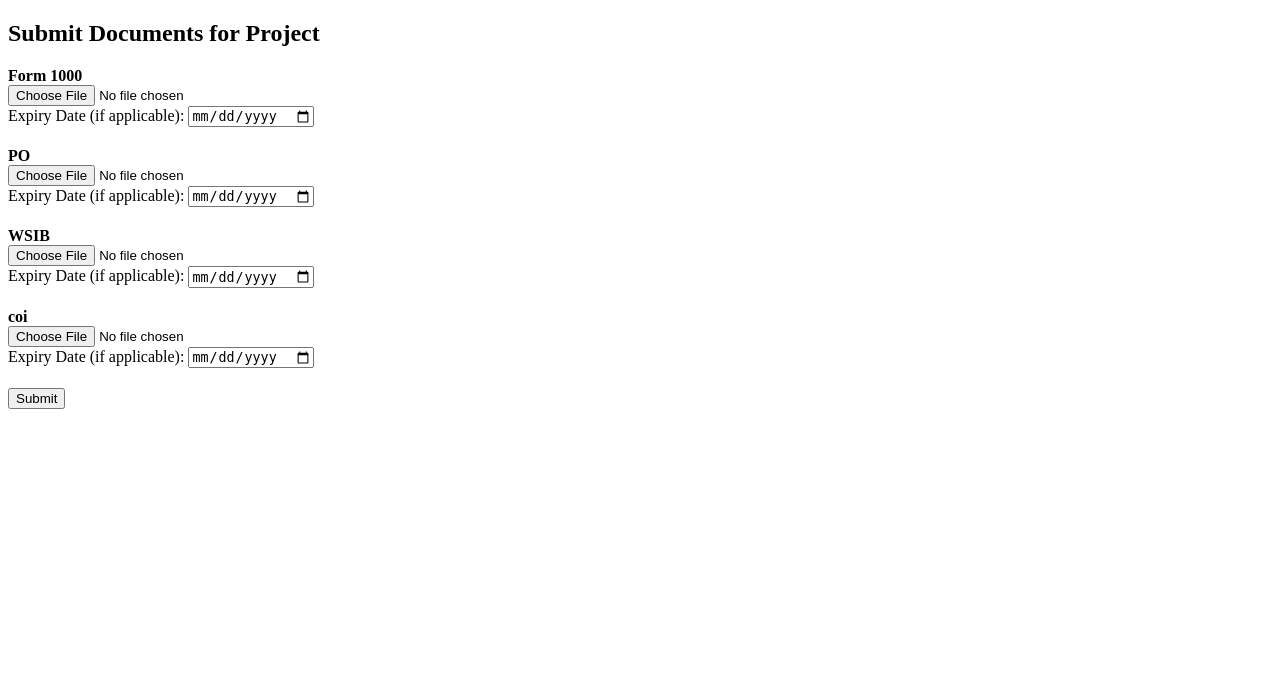
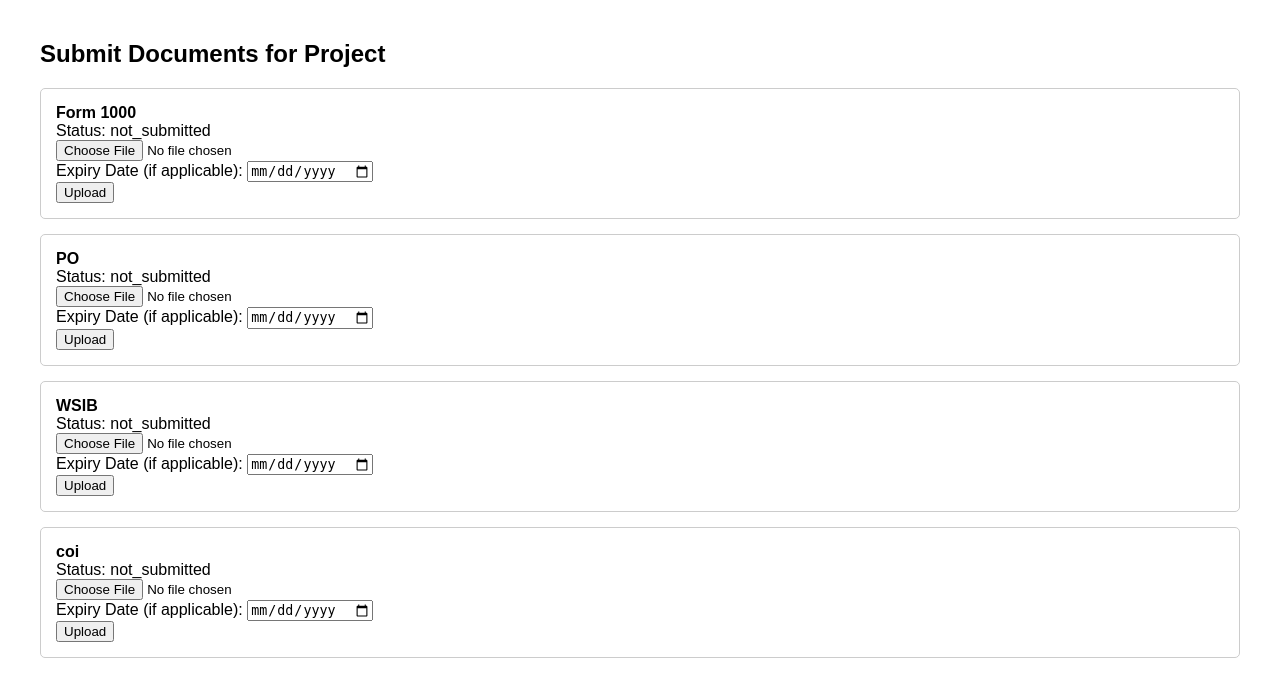
Before and after one commit to Klodmy/compliance, a Flask app: a page that uses templates/submission.html in a window 1280 px wide. Shown: the top 697 px of the page. Run offline with Flask 3, Linux system fonts and the light colour scheme; data comes from the database, SQL or seed files in the repository; both versions use the stored data as it was after the commit.

Commit message:
proper status display for each doc and submission in general, re-upload files that 'require action'

```diff
--- a/app.py
+++ b/app.py
@@ -255,12 +255,40 @@ def submission(token):
                 # saves the file
                 file.save(filepath)
 
+                # cleans up old doc submission in case re-submission is required
+                db.execute("DELETE FROM docs WHERE request_id = ? AND doc_type = ?", (doc_request["id"], doc_type))
+
                 # adds information about this submission to db
-                db.execute("INSERT INTO docs (submitting_user_id, link, date_submitted, expiry_date, confirmation, doc_type, request_id, admin_user_id) VALUES (?, ?, datetime('now'), ?, 'pending', ?, ?, ?)", (session['id'], filepath, expiry, doc_type, doc_request["id"], doc_request["admin_id"]))
+                db.execute("INSERT INTO docs (submitting_user_id, link, date_submitted, expiry_date, confirmation, doc_type, request_id, admin_user_id, doc_status) VALUES (?, ?, datetime('now'), ?, 'pending', ?, ?, ?, ?)", (session['id'], filepath, expiry, doc_type, doc_request["id"], doc_request["admin_id"], "pending_review"))
 
         db.commit()
 
-    return render_template("submission.html", doc_request=doc_request, required_docs=required_docs)
+    # get submitted docs for this request
+    submitted_docs = db.execute("SELECT * FROM docs WHERE request_id = ?", (doc_request["id"],)).fetchall()
+
+    # turn into dict by doc_type
+    submitted_lookup = {doc["doc_type"]: dict(doc) for doc in submitted_docs}
+
+    # merge with required_docs
+    docs_to_display = []
+
+    for req in required_docs:
+        doc_type = req["doc_type"]
+        doc = submitted_lookup.get(doc_type)
+
+        if doc:
+            docs_to_display.append(doc)
+        else:
+            docs_to_display.append({
+                "doc_type": doc_type,
+                "doc_status": "not_submitted",
+                "link": None,
+                "expiry_date": None,
+                "id": None
+            })
+
+
+    return render_template("submission.html", doc_request=doc_request, required_docs=docs_to_display)
 
 
 
@@ -574,7 +602,7 @@ def review_submission(token):
 
     # gets all already submitted docs
     submitted_lookup = {
-        doc["doc_type"]: doc for doc in submission if doc["id"]
+        doc["doc_type"]: dict(doc) for doc in submission if doc["id"]
     }
 
     # list for rendering
@@ -601,7 +629,6 @@ def review_submission(token):
             "expiry_date": None,
             "id": None
         })
-
 
     return render_template("review_submission.html", docs=docs_to_display)
 
@@ -633,7 +660,19 @@ def change_status():
         db.commit()
 
         # gets docs from this request and checks for the whole submission status
-        docs = db.execute("SELECT * FROM docs WHERE request_id = ?", (token['id'],)).fetchall()
+        #docs = db.execute("SELECT * FROM docs WHERE request_id = ?", (token['id'],)).fetchall()
+        docs = db.execute("""
+        SELECT
+            requirements.doc_type,
+            docs.link,
+            docs.doc_status,
+            requests.status
+        FROM requests
+        JOIN requirements ON requirements.set_id = requests.requirement_set_id
+        LEFT JOIN docs ON docs.request_id = requests.id AND docs.doc_type = requirements.doc_type
+        WHERE requests.id = ?
+        """, (token['id'],)).fetchall()
+
         new_request_status = get_submission_status(docs)
 
         # updates submission status
--- a/templates/submission.html
+++ b/templates/submission.html
@@ -3,20 +3,52 @@
 <head>
     <meta charset="UTF-8">
     <title>Submit Required Documents</title>
+    <style>
+        body {
+            font-family: Arial, sans-serif;
+            margin: 40px;
+        }
+
+        .doc-block {
+            border: 1px solid #ccc;
+            padding: 15px;
+            margin-bottom: 15px;
+            border-radius: 5px;
+        }
+
+        .locked {
+            color: gray;
+            font-style: italic;
+        }
+    </style>
 </head>
 <body>
+
     <h2>Submit Documents for Project</h2>
 
-    <form method="post" enctype="multipart/form-data">
-        {% for doc in required_docs %}
-            <div style="margin-bottom: 20px;">
-                <label><strong>{{ doc.doc_type }}</strong></label><br>
-                <input type="file" name="{{ doc.doc_type }}"><br>
+    {% for doc in required_docs %}
+    <div class="doc-block">
+        <strong>{{ doc["doc_type"] }}</strong><br>
+        {% set status = doc["doc_status"] if "doc_status" in doc else "MISSING" %}
+        Status: {{ status }}
+
+        {% if doc["link"] %}
+            <div>Current file: <a href="{{ doc["link"] }}" target="_blank">View submitted</a></div>
+        {% endif %}
+
+        {% if not doc["link"] or doc["doc_status"] == "action_required" %}
+            <form method="post" action="/submission/{{ doc_request['token'] }}" enctype="multipart/form-data">
+                <input type="file" name="{{ doc['doc_type'] }}" required><br>
                 <label>Expiry Date (if applicable):</label>
-                <input type="date" name="{{ doc.doc_type }}_expiry">
-            </div>
-        {% endfor %}
-        <button type="submit">Submit</button>
-    </form>
+                <input type="date" name="{{ doc['doc_type'] }}_expiry"><br>
+                <input type="hidden" name="doc_id" value="{{ doc['id'] }}">
+                <button type="submit">Upload</button>
+            </form>
+        {% else %}
+            <div class="locked">Submission locked — already submitted</div>
+        {% endif %}
+    </div>
+    {% endfor %}
+
 </body>
 </html>
```
Also changed, not shown: database.db, 2 other files.
